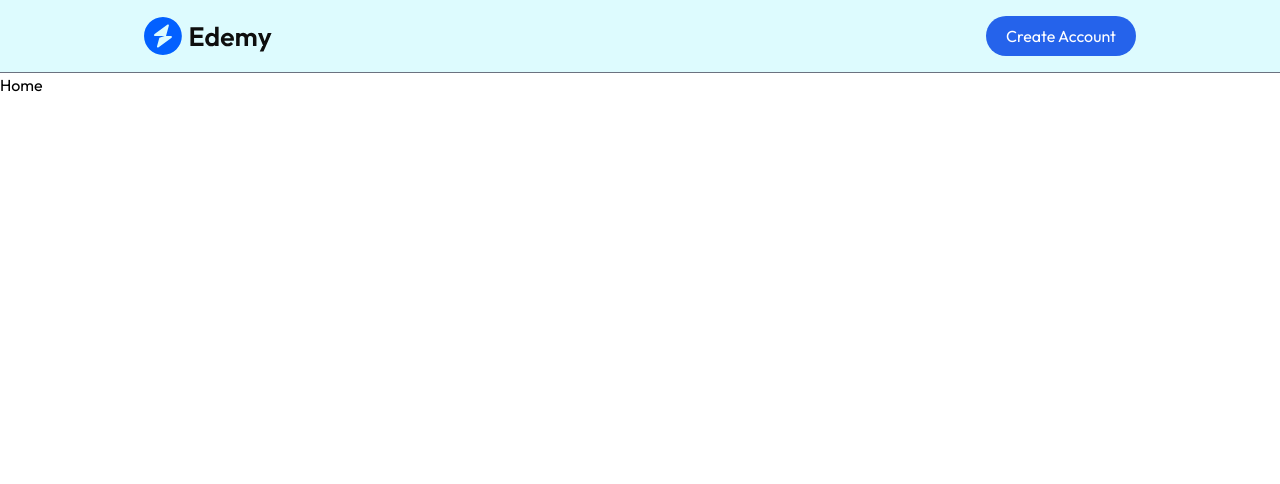
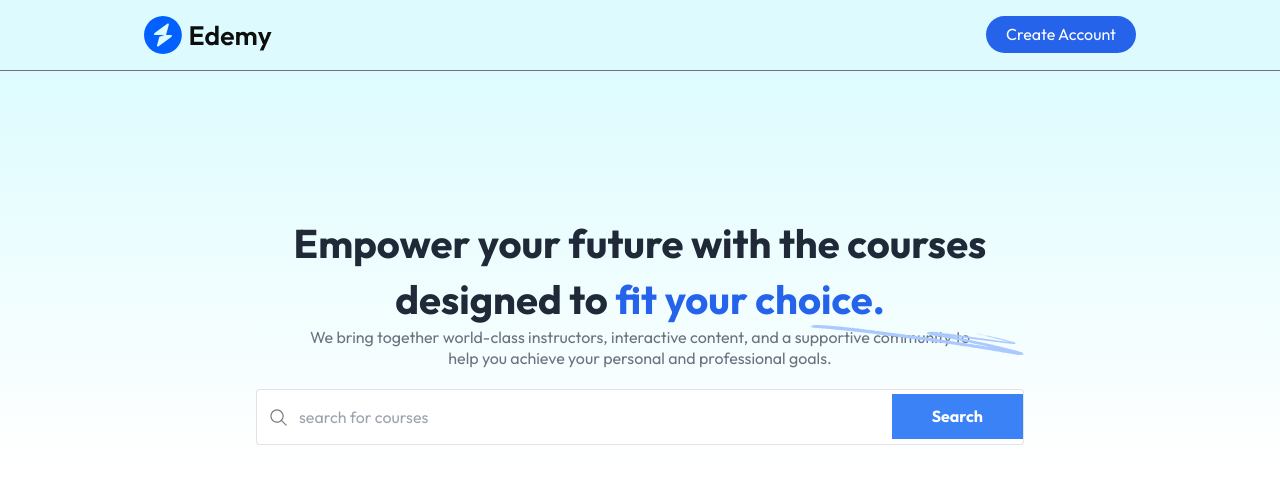
Before and after one commit to nkashyap01/LMS, a React (Vite) app: page / in a window 1280 px wide. Shown: the top 484 px of the page. Built offline with nearby package versions, Linux system fonts and the light colour scheme; no server answers.

Commit message:
Add Hero Component with SearchBar for course search

```diff
--- a/src/components/student/Hero.jsx
+++ b/src/components/student/Hero.jsx
@@ -1,11 +1,24 @@
 import React from 'react'
+import { assets } from '../../assets/assets'
+import SearchBar from './SearchBar'
 
 const Hero = () => {
   return (
     <div>
-      <h1>Hero</h1>
+      <h1 className="md:text-home-heading-large text-home-heading-small relative font-bold text-gray-800 max-w-3xl mx-auto">Empower your future with the
+      courses designed to <span className="text-[#2563EB]
+">fit your choice.</span>
+<img src={assets.sketch} alt="sketch" className="md:block hidden absolute -bottom-7 right-0" />
+</h1>
+<p className="md:block hidden text-gray-500 max-w-2xl mx-auto"> We bring together world-class instructors, interactive content, and a supportive
+community to help you achieve your personal and professional goals. </p>
+
+<p className="md:hidden text-gray-500 max-w-sm mx-auto"> We bring together world-class instructors, interactive content, and a supportive
+community to help you achieve your personal and professional goals. </p>
+
+<SearchBar/>
+
     </div>
   )
 }
-
 export default Hero
--- a/src/components/student/SearchBar.jsx
+++ b/src/components/student/SearchBar.jsx
@@ -1,9 +1,25 @@
-import React from 'react'
+import React, { useState } from 'react'
+import { assets } from '../../assets/assets'
+import {useNavigate} from 'react-router-dom'
 
-const SearchBar = () => {
+const SearchBar = ({data}) => {
+
+  const navigate = useNavigate()
+
+  const [input, setInput] = useState(data ? data: '')
+  const onSearchHandler = (e) => {
+    e.preventDefault();
+    navigate('/course-list/' + input)
+  }
+
+
   return (
-    <div>
-
+    <div className="my-5">
+      <form onSubmit= {onSearchHandler} className="max-w-3xl w-full md:h-14 h-12 flex items-center bg-white border border-gray-500/20 rounded">
+        <img src={assets.search_icon} alt="search_icon" className="md:w-auto w-10 px-3"/>
+        <input onChange = {e => setInput(e.target.value)} value={input} type="text" placeholder='search for courses' className="w-full h-full outline-none text-gray-500/80"/>
+        <button type="submit" className="bg-blue-500 hover:bg-blue-700 text-white font-bold md:px-10 px-7 md:py-3 py-2"> Search </button>
+      </form>
     </div>
   )
 }
--- a/src/pages/student/Home.jsx
+++ b/src/pages/student/Home.jsx
@@ -1,9 +1,10 @@
 import React from 'react'
+import Hero from '../../components/student/Hero'
 
 const Home = () => {
   return (
-    <div>
-      <h1>Home</h1>
+    <div className="flex flex-col items-center justify-center w-full md:pt-36 pt-20 px-7 md:px-0 space-y-7 text-center bg-gradient-to-b from-cyan-100/70">
+      <Hero/>
     </div>
   )
 }
--- a/tailwind.config.js
+++ b/tailwind.config.js
@@ -5,7 +5,18 @@
     "./src/**/*.{js,ts,jsx,tsx}",
   ],
   theme: {
-    extend: {},
+    extend: {
+    fontSize :{
+      'course-details-heading-small': ['26px', '36px'],
+
+      'course-details-heading-large' : ['36px', '44px'],
+      'home-heading-small':['28px', '36px'],
+      'home-heading-large':['40px', '56px'],
+      'default' : ['16px', '21px'],
+    }
+
+
+    },
   },
   plugins: [],
 }
```
Also changed, not shown: commit_messages.txt (added).
